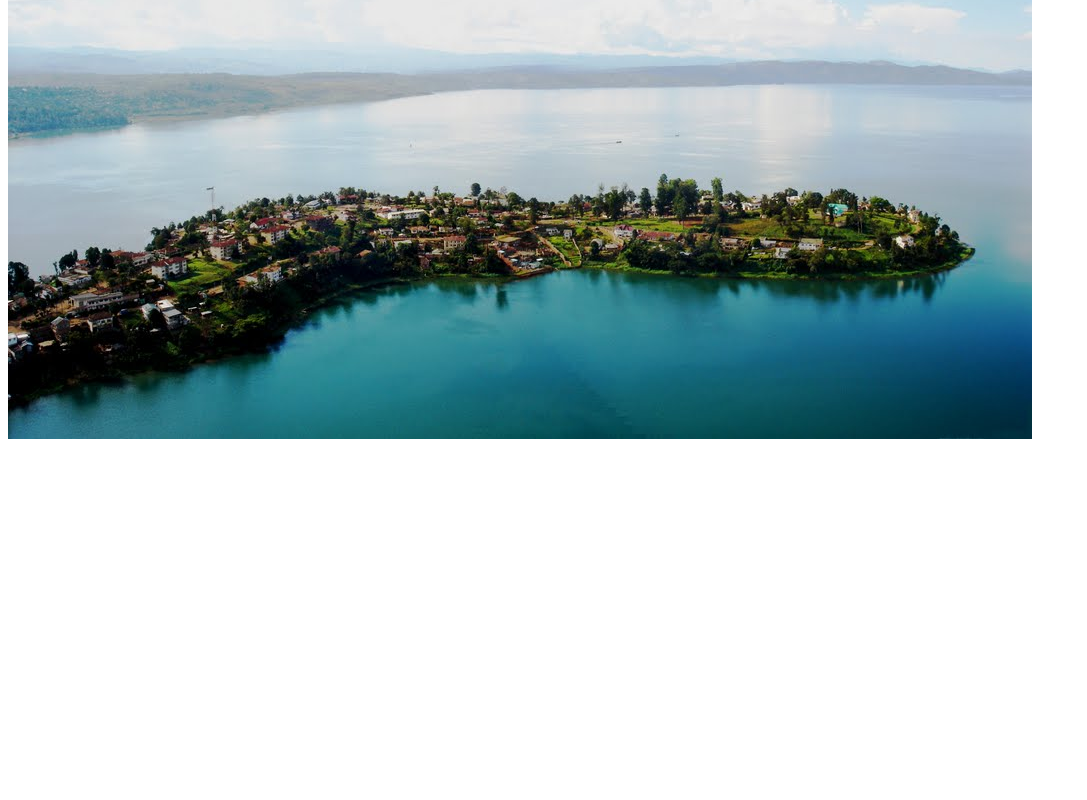
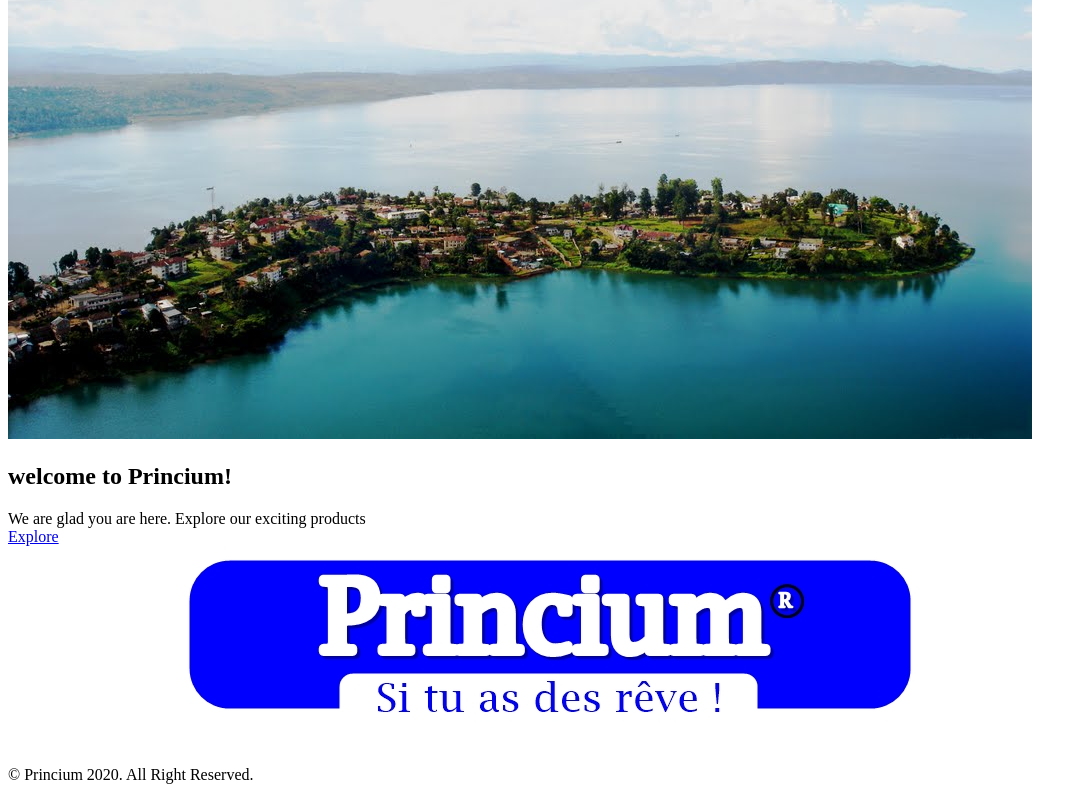
Before and after one commit to princekey23/Princium, a plain HTML site: page index.html in a window 1280 px wide. Shown: the part 442-1242 px from the top of the page, without its empty margins (0-1087 px from the left). Before the commit the page ends 893 px from the top, so only its background shows below. Drawn offline with Linux system fonts and the light colour scheme.

Commit message:
Update index.html

```diff
--- a/index.html
+++ b/index.html
@@ -39,8 +39,24 @@
     <main>
         <section id="jumbotron">
             <img src="./public/images/bkv.jpg" alt="" class="jum_image">
+            <div class="conainer">
+                <h1 class="jum_header">
+                    welcome to Princium!
+                </h1>
+                <div class="welcom_details">We are glad
+                 you are here. Explore our exciting products</div>
+                <a href="/products" class="jum_btn">Explore</a>
+            </div>
         </section>
     </main>
+    <footer>
+        <div class="to_image">
+            <img src="./public/images/to-logo.jpg" alt="" class="top_icon">
+        </div>
+        <div class="copyright">
+            <p class="cop_text">&copy; Princium 2020. All Right Reserved.</p>
+        </div>
+    </footer>
 </body>
 
 </html>
```
